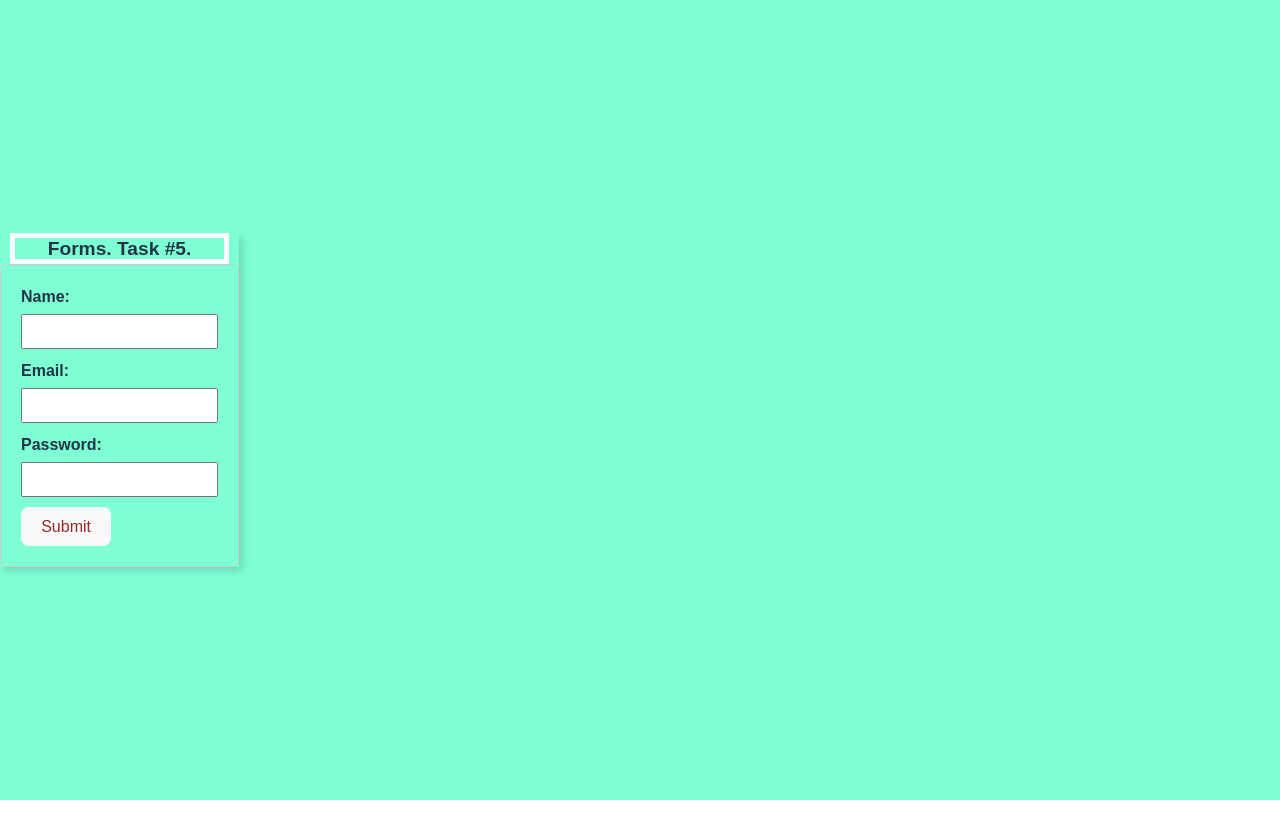
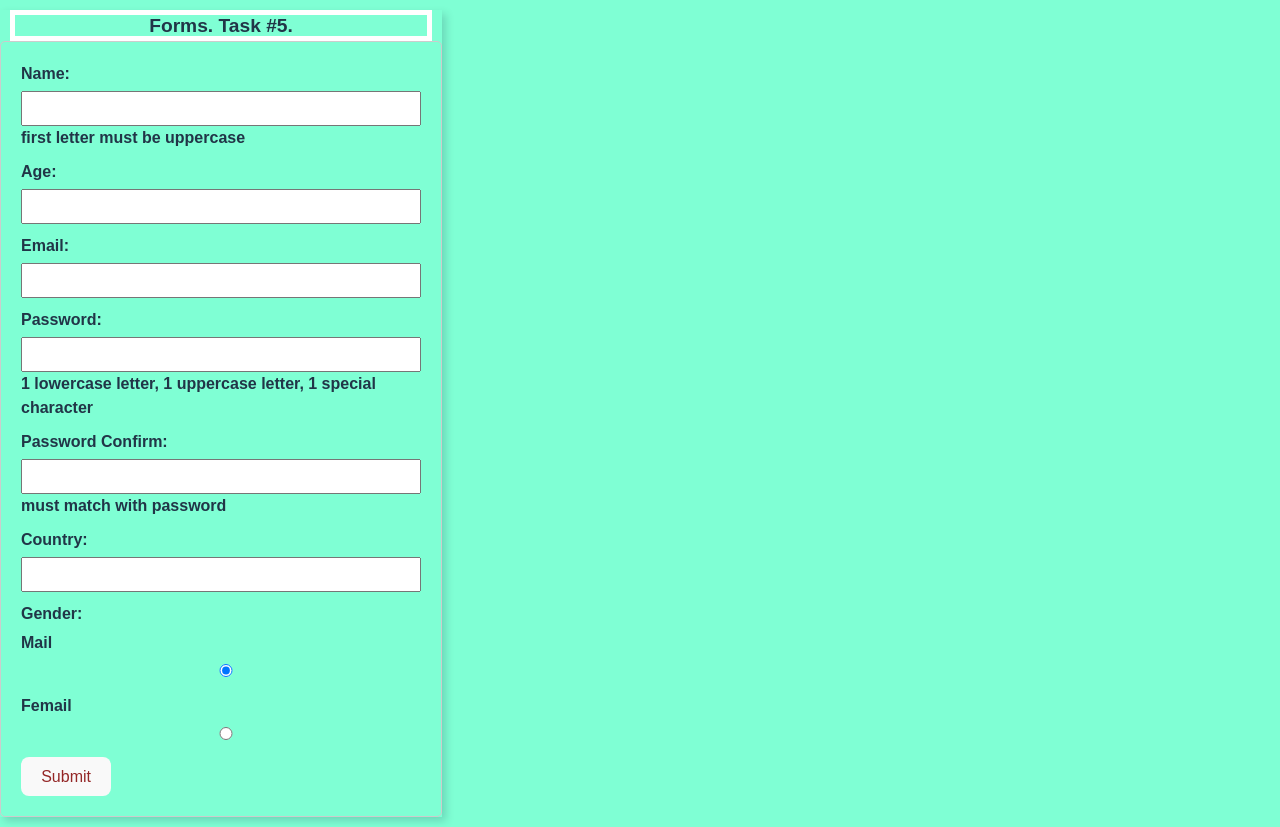
Before and after one commit to SergOswald/class-components, a React app: page / in a window 1280 px wide. Before the commit the page ends 800 px from the top, so only its background shows below. Built offline with nearby package versions, Linux system fonts and the light colour scheme; no server answers; the HTML template or start-up script is replaced by a standard one.

Commit message:
feat: add input

```diff
--- a/src/App.tsx
+++ b/src/App.tsx
@@ -5,23 +5,6 @@ import MyForm from './MyForm';
 
 function App() {
 
-  const [data, setData] = useState([]);
-  const [query, setQuery] = useState("");
-  const [value, setValue] = useState("");
-
-  function fetchData() {
-    return fetch("https://swapi.dev/api/people/")
-      .then((a) => a.json())
-      .then((b) => setData(b.results));
-  }
-
-  useEffect(() => {
-    fetchData();
-  }, []);
-
-  // console.log(data) массив объектов работает
-
-  // не выводит то что в ретен сдался 22-07-2024 app3.tsx выводит все
   return (
     <>
       <div className="container">
@@ -30,9 +13,7 @@ function App() {
         </header>
         <main>
           <MyForm />
-
         </main>
-
       </div>
     </>
   );
--- a/src/MyForm.css
+++ b/src/MyForm.css
@@ -1,4 +1,74 @@
 /* MyForm.css */
+
+:root {
+    font-family: Inter, system-ui, Avenir, Helvetica, Arial, sans-serif;
+    line-height: 1.5;
+    font-weight: 400;
+
+    color-scheme: light dark;
+    color: rgba(255, 255, 255, 0.87);
+    background-color: #242424;
+
+    font-synthesis: none;
+    text-rendering: optimizeLegibility;
+    -webkit-font-smoothing: antialiased;
+    -moz-osx-font-smoothing: grayscale;
+  }
+
+  a {
+    font-weight: 500;
+    color: #646cff;
+    text-decoration: inherit;
+  }
+  a:hover {
+    color: #535bf2;
+  }
+
+  body {
+    margin: 0;
+    display: flex;
+    place-items: center;
+    min-width: 320px;
+    min-height: 100vh;
+  }
+
+  h1 {
+    font-size: 3.2em;
+    line-height: 1.1;
+  }
+
+  button {
+    border-radius: 8px;
+    border: 1px solid transparent;
+    padding: 0.6em 1.2em;
+    font-size: 1em;
+    font-weight: 500;
+    font-family: inherit;
+    background-color: #1a1a1a;
+    cursor: pointer;
+    transition: border-color 0.25s;
+  }
+  button:hover {
+    border-color: #646cff;
+  }
+  button:focus,
+  button:focus-visible {
+    outline: 4px auto -webkit-focus-ring-color;
+  }
+
+  @media (prefers-color-scheme: light) {
+    :root {
+      color: #213547;
+      background-color: #ffffff;
+    }
+    a:hover {
+      color: #747bff;
+    }
+    button {
+      background-color: #f9f9f9;
+    }
+  }
+
 form {
     max-width: 400px;
     margin: 0 auto;
--- a/src/MyForm.jsx
+++ b/src/MyForm.jsx
@@ -1,18 +1,22 @@
-import React, { useState } from 'react';
-import './MyForm.css';
+import React, { useState } from "react";
+import "./MyForm.css";
 
 const MyForm = () => {
   const [formData, setFormData] = useState({
-        name: '',
-        email: '',
-        password: ''
+    name: "",
+    age: "",
+    email: "",
+    password: "",
+    password_confirm: "",
+    country: "",
+    gender: "Mail",
   });
 
   const handleChange = (e) => {
     const { name, value } = e.target;
     setFormData({
       ...formData,
-            [name]: value
+      [name]: value,
     });
   };
 
@@ -24,15 +28,15 @@ const MyForm = () => {
   const handleSubmit = (e) => {
     e.preventDefault();
     if (!formData.name || !formData.email || !formData.password) {
-            alert('All fields are required!');
+      alert("All fields are required!");
       return;
     }
     // Email validation
     if (!/\S+@\S+\.\S+/.test(formData.email)) {
-            alert('Email address is invalid!');
+      alert("Email address is invalid!");
       return;
     }
-        console.log('Form data:', formData);
+    console.log("Form data:", formData);
   };
 
   return (
@@ -43,6 +47,16 @@ const MyForm = () => {
           type="text"
           name="name"
           value={formData.name}
+          onChange={handleChange}
+        />
+        <span>first letter must be uppercase</span>
+      </div>
+      <div>
+        <label>Age:</label>
+        <input
+          type="text"
+          name="age"
+          value={formData.age}
           onChange={handleChange}
         />
       </div>
@@ -63,6 +77,50 @@ const MyForm = () => {
           value={formData.password}
           onChange={handleChange}
         />
+        <span>1 lowercase letter, 1 uppercase letter, 1 special character</span>
+      </div>
+      <div>
+        <label>Password Confirm:</label>
+        <input
+          type="password"
+          name="password_confirm"
+          value={formData.password_confirm}
+          onChange={handleChange}
+        />
+        <span>must match with password</span>
+      </div>
+      <div>
+        <label>Country:</label>
+        <input
+          type="text"
+          name="country"
+          value={formData.country}
+          onChange={handleChange}
+        />
+      </div>
+      <div>
+        <label>Gender:</label>
+        <div>
+          <label forname="gen1">Mail</label>
+          <input
+            id="gen1"
+            type="radio"
+            name="mail"
+            checked
+            value={formData.gender}
+            onChange={handleChange}
+          />
+        </div>
+        <div>
+          <label forname="gen2">Femail</label>
+          <input
+            id="gen2"
+            type="radio"
+            name="mail"
+            value={formData.gender}
+            onChange={handleChange}
+          />
+        </div>
       </div>
       <button type="submit">Submit</button>
     </form>
```
Also changed, not shown: src/App2.tsx (deleted, +0 -53 lines), src/App3.tsx (deleted, +0 -82 lines), src/App5.tsx (deleted, +0 -64 lines). Lines whose indentation alone changed are shown as unchanged.
